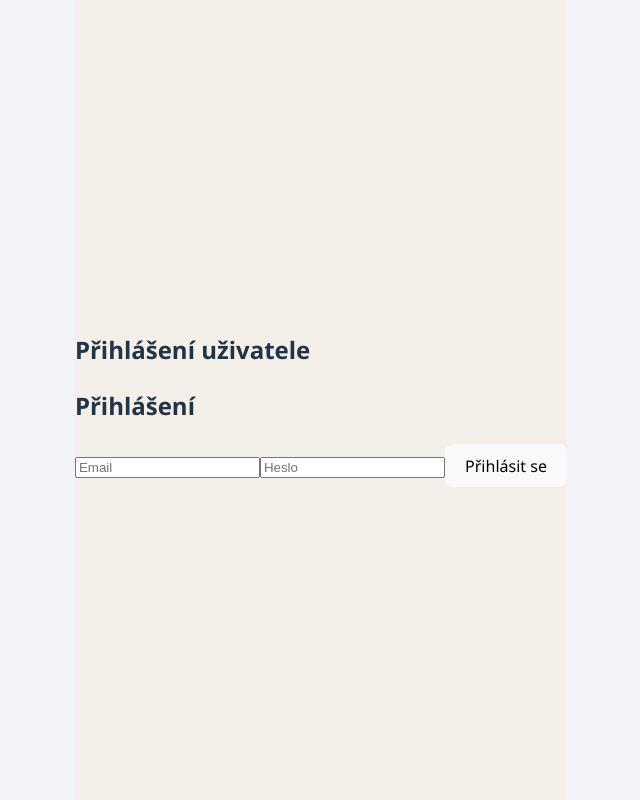
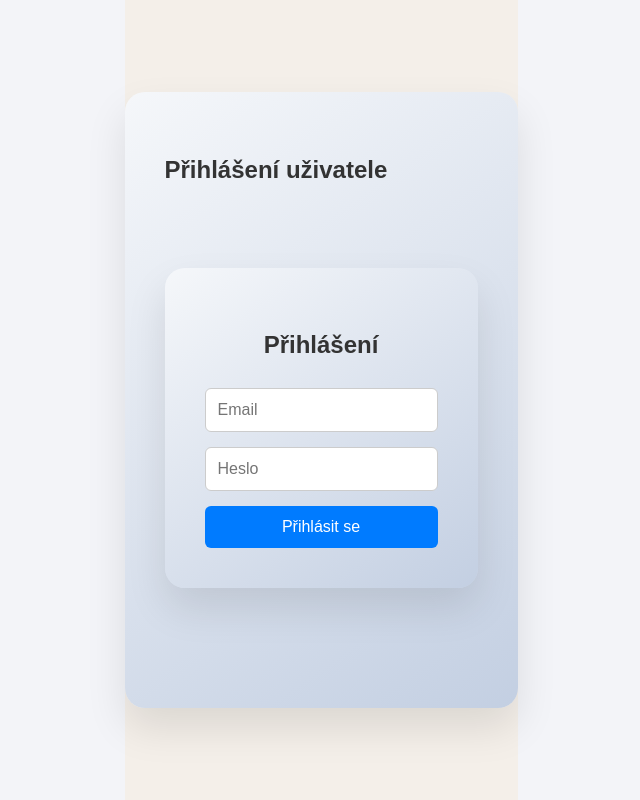
Before and after one commit to ydnev/react-kalendar, a React (Vite) app: page / in a window 1280 px wide. Shown: the whole page, without its empty margins (319-959 px from the left). Built offline with nearby package versions, Linux system fonts and the light colour scheme.

Commit message:
nastylovani loginu

```diff
--- /dev/null
+++ b/src/components/Login.css
@@ -0,0 +1,59 @@
+.login-wrapper {
+  max-width: 400px;
+  margin: 80px auto;
+  padding: 40px;
+  background: linear-gradient(145deg, #f5f7fa, #c3cfe2);
+  border-radius: 20px;
+  box-shadow: 0 20px 40px rgba(0, 0, 0, 0.1);
+  font-family: 'Poppins', sans-serif;
+  color: #333;
+}
+
+
+.login-form {
+  display: flex;
+  flex-direction: column;
+  gap: 15px;
+}
+
+.login-title {
+  text-align: center;
+  margin-bottom: 10px;
+  font-size: 24px;
+  color: #333;
+}
+
+.login-error {
+  color: red;
+  font-size: 14px;
+  text-align: center;
+  margin: 0;
+}
+
+.login-input {
+  padding: 12px;
+  font-size: 16px;
+  border: 1px solid #ccc;
+  border-radius: 6px;
+  transition: border 0.3s;
+}
+
+.login-input:focus {
+  border-color: #007bff;
+  outline: none;
+}
+
+.login-button {
+  padding: 12px;
+  font-size: 16px;
+  border: none;
+  border-radius: 6px;
+  background-color: #007bff;
+  color: white;
+  cursor: pointer;
+  transition: background-color 0.3s;
+}
+
+.login-button:hover {
+  background-color: #0056b3;
+}
--- a/src/components/Login.jsx
+++ b/src/components/Login.jsx
@@ -1,4 +1,5 @@
 import React, { useState } from 'react';
+import './Login.css';
 
 function Login({ onLoginSuccess }) {
     const [email, setEmail] = useState('');
@@ -10,17 +11,13 @@ function Login({ onLoginSuccess }) {
 
         // VALIDACE – kontrola, že pole nejsou prázdná
         if (email.trim() === '' || password.trim() === '') {
-            setError('Vyplňte email i heslo.');
+            setError('Email i heslo musí být vyplněny.  ');
             return;
         }
 
-        // KONKRÉTNÍ email a heslo (např. admin@example.com a 1234)
-        const validEmail = 'admin@example.com';
-        const validPassword = '1234';
-
-        if (email === validEmail && password === validPassword) {
+        // Kontrola údajů. PROTEĎ: jen KONKRÉTNÍ email a heslo (kazdy muze videt pres tools!!!)
+        if (email === 'a@a.a' && password === '1234') {
             setError('');
-            console.log('Přihlášení úspěšné');
             onLoginSuccess(); // Přihlášení OK – spustí se funkce z App.jsx
         } else {
             setError('Neplatný email nebo heslo.');
@@ -28,12 +25,16 @@ function Login({ onLoginSuccess }) {
     };
 
     return (
-        <form onSubmit={handleSubmit}>
-            <h2>Přihlášení</h2>
+        <div className="login-wrapper">
+            <form onSubmit={handleSubmit} className="login-form">
+                <h2 className="login-title">Přihlášení</h2>
+
+                {error && <p className="login-error">{error}</p>}
 
                 <input
                     type="email"
                     placeholder="Email"
+                    className="login-input"
                     value={email}
                     onChange={(e) => {
                         setEmail(e.target.value);
@@ -44,6 +45,7 @@ function Login({ onLoginSuccess }) {
                 <input
                     type="password"
                     placeholder="Heslo"
+                    className="login-input"
                     value={password}
                     onChange={(e) => {
                         setPassword(e.target.value);
@@ -51,11 +53,10 @@ function Login({ onLoginSuccess }) {
                     }}
                 />
 
-            <button type="submit">Přihlásit se</button>
+                <button type="submit" className="login-button">Přihlásit se</button>
 
-            {/* Zobrazení chyby */}
-            {error && <p style={{ color: 'red' }}>{error}</p>}
             </form>
+        </div>
     );
 }
 
```
Lines whose indentation alone changed are shown as unchanged.
